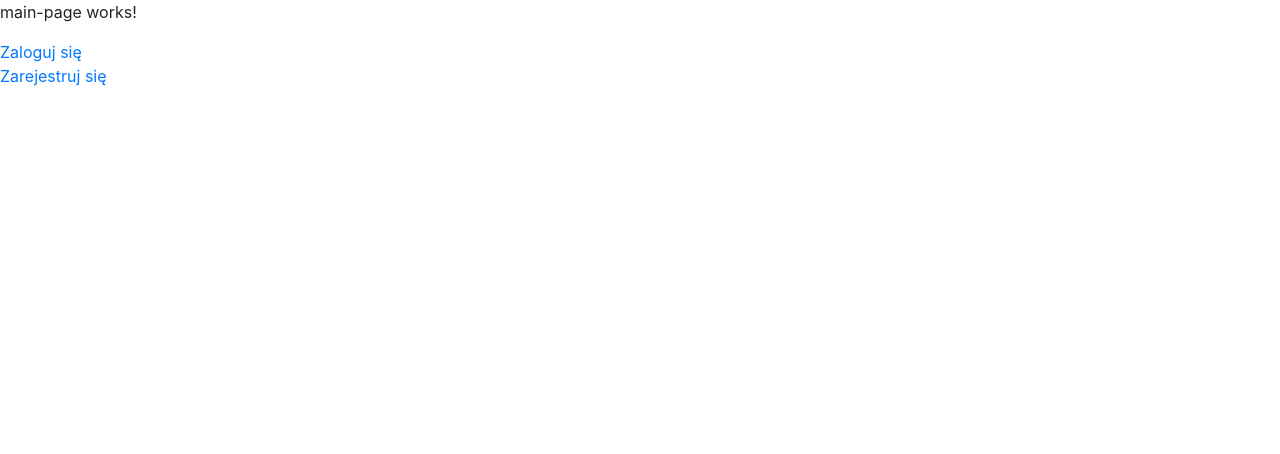
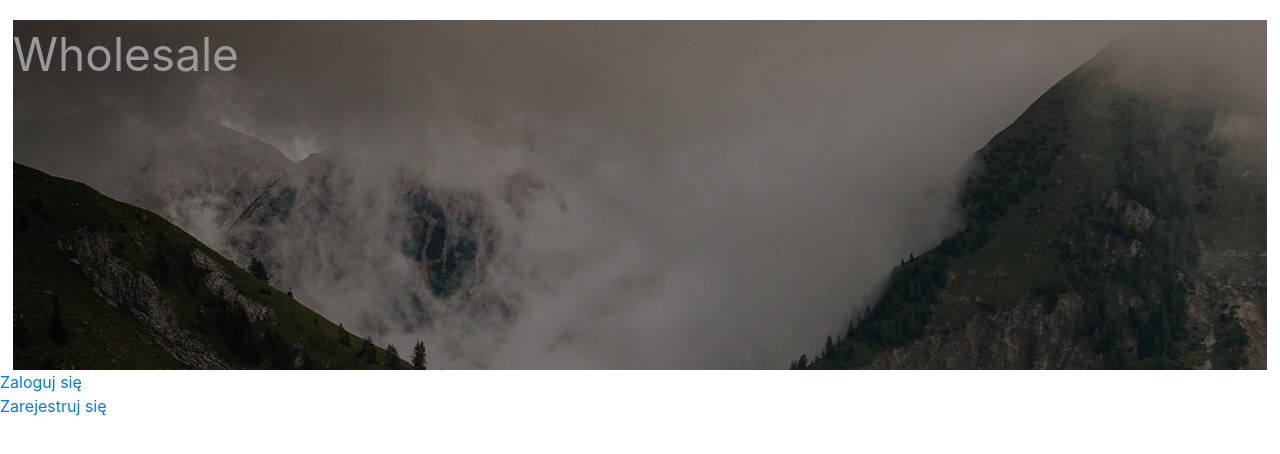
Before and after one commit to Heriad/wholesale-project, an Angular app in the folder wholesale-app/: page / in a window 1280 px wide. Shown: the top 454 px of the page. Built offline with nearby package versions, Linux system fonts and the light colour scheme.

Commit message:
main page header

```diff
--- a/wholesale-app/src/app/components/shared/main-page/main-page.component.html
+++ b/wholesale-app/src/app/components/shared/main-page/main-page.component.html
@@ -1,3 +1,6 @@
-<p >main-page works!</p>
+<div class="header-container">
+  <span class="company-name">Wholesale</span>
+</div>
+
 <a routerLink="/login" routerLinkActive="active">Zaloguj się</a><br>
 <a routerLink="/register" routerLinkActive="active">Zarejestruj się</a>
--- a/wholesale-app/src/app/components/shared/main-page/main-page.component.scss
+++ b/wholesale-app/src/app/components/shared/main-page/main-page.component.scss
@@ -0,0 +1,15 @@
+.header-container{
+  width: 98%;
+  margin: auto;
+  overflow: hidden;
+  background-image: url('../../../../assets/imgs/header-image.jpg');
+  margin-top: 20px;
+  height: 350px;
+  filter: brightness(60%);
+}
+
+.company-name {
+  font-size: 46px;
+  color: white;
+  filter: brightness(100%);
+}
```
Also changed, not shown: wholesale-app/src/assets/imgs/header-image.jpg (added).
